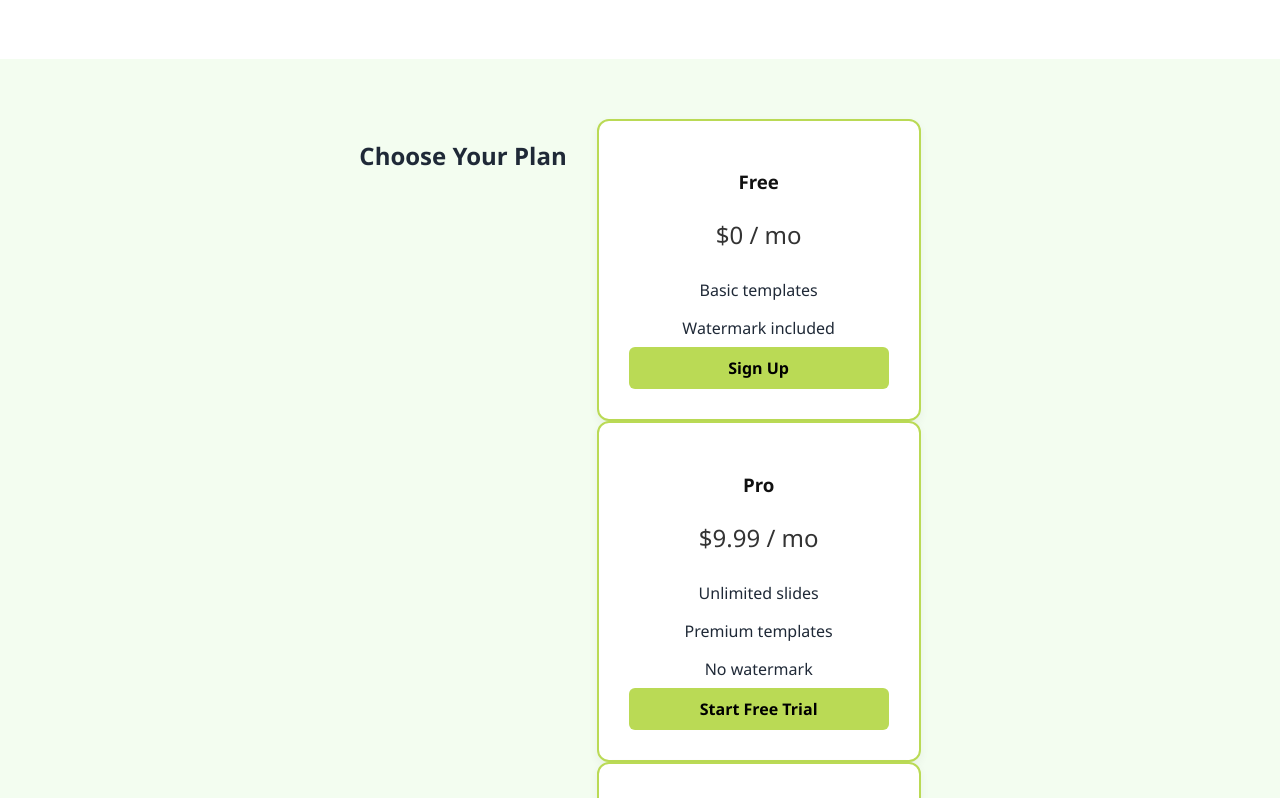
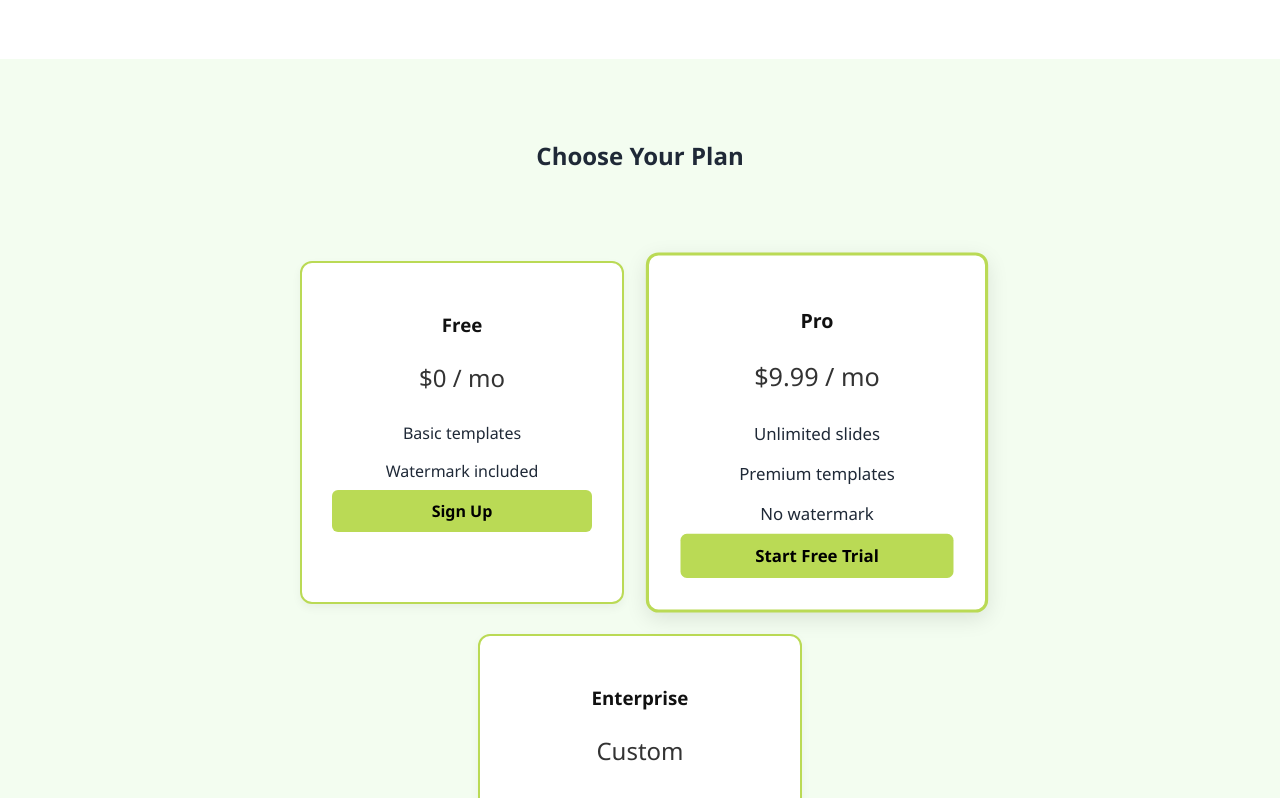
Before and after one commit to arustogi/slidevoxfrontend, a React (Vite) app: page / in a window 1280 px wide. Shown: the part 1842-2640 px from the top of the page. Built offline with nearby package versions, Linux system fonts and the light colour scheme; what aws-amplify would draw is missing.

Commit message:
pricing cards

```diff
--- a/src/Home.css
+++ b/src/Home.css
@@ -130,6 +130,14 @@ body {
   flex-wrap: wrap;
 }
 
+.pricing-cards {
+  display: flex;
+  justify-content: center;
+  gap: 30px;
+  flex-wrap: wrap;
+  margin-top: 40px;
+}
+
 .pricing-card {
   background: white;
   border: 2px solid #bada55;
@@ -149,6 +157,12 @@ body {
   font-size: 1.5rem;
   color: #333;
   margin-bottom: 20px;
+}
+
+.pricing-card.best-value {
+  border: 3px solid #bada55;
+  transform: scale(1.05);
+  box-shadow: 0 6px 20px rgba(0, 0, 0, 0.1);
 }
 
 /* Footer */
```
